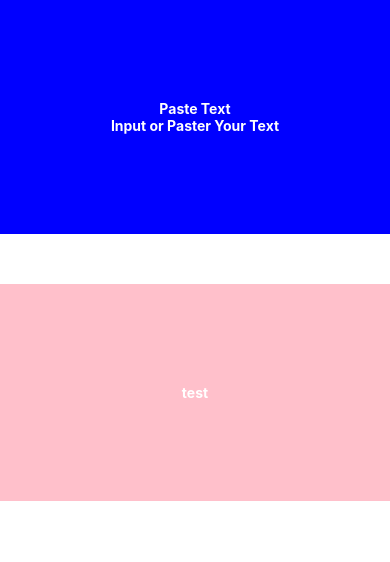
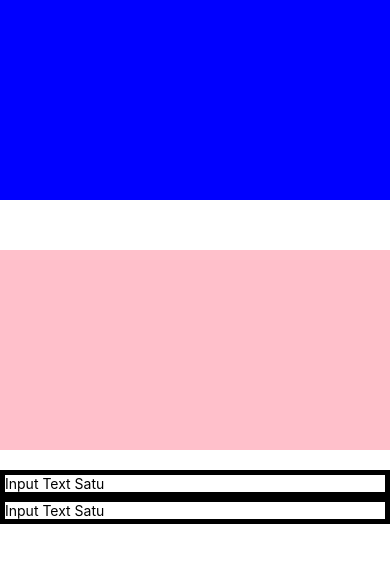
Before and after one commit to krisnasudiatmika/pemrograman-mobile, a React Native app: screen / in a window 390 px wide. Shown: the top 562 px of the page. Built offline with nearby package versions, Linux system fonts and the light colour scheme.

Commit message:
props and variable

```diff
--- a/App.js
+++ b/App.js
@@ -1,12 +1,30 @@
 import { StatusBar } from 'expo-status-bar';
-import { StyleSheet, Text, View } from 'react-native';
+import { StyleSheet, Text, View, TextInput } from 'react-native';
+import {useState} from 'react'
 import {PasteTop, PasteBottom} from './Components'
 
 export default function App() {
+  const [textAtas, setTextAtas] = useState('');
+  const [textBawah, setTextBawah] = useState('')
   return (
     <View>
-      <PasteTop/>
-      <PasteBottom/>
+      <PasteTop getText={textAtas}/>
+      <PasteBottom getText={textBawah}/>
+      <View style={styles.textInputWrapper}>
+      <TextInput style={styles.textInput} placeholder="Input Text Satu" onChangeText={value => setTextAtas(value)}/>
+      <TextInput style={styles.textInput} placeholder="Input Text Satu" onChangeText={value => setTextBawah(value)}/>
+      </View>
+
     </View>
   );
 }
+
+
+const styles = StyleSheet.create({
+ textInput:{
+   borderWidth: 5
+ },
+ textInputWrapper:{
+   marginTop: 20
+ }
+});
--- a/Components/PasteBottom.jsx
+++ b/Components/PasteBottom.jsx
@@ -1,10 +1,10 @@
 import { StyleSheet, View, Text } from 'react-native'
 
-const PasteBottom = () => {
+const PasteBottom = ({ getText }) => {
     return (
         <View style={styles.container}>
             <Text style={styles.textBold}>
-                test
+                {getText}
             </Text>
         </View>
     )
--- a/Components/PasteTop.jsx
+++ b/Components/PasteTop.jsx
@@ -1,10 +1,9 @@
 import { View, Text, StyleSheet } from 'react-native'
 
-const PasteTop = () => {
+const PasteTop = ({ getText }) => {
     return (
         <View style={styles.container}>
-            <Text style={styles.textBold}>Paste Text</Text>
-            <Text style={styles.textBold}>Input or Paster Your Text</Text>
+            <Text style={styles.textBold}>{getText}</Text>
         </View>
     )
 }
```
